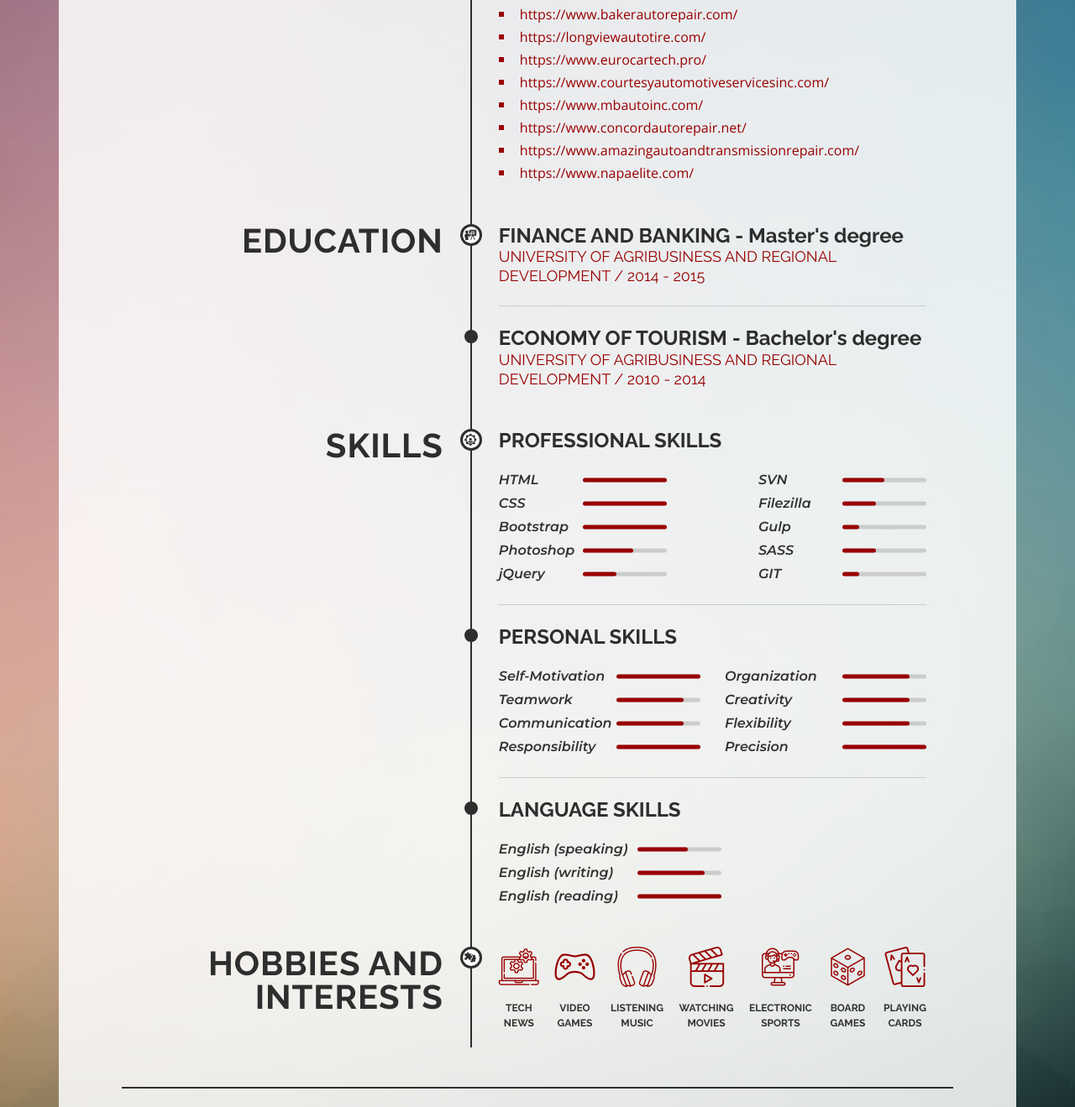
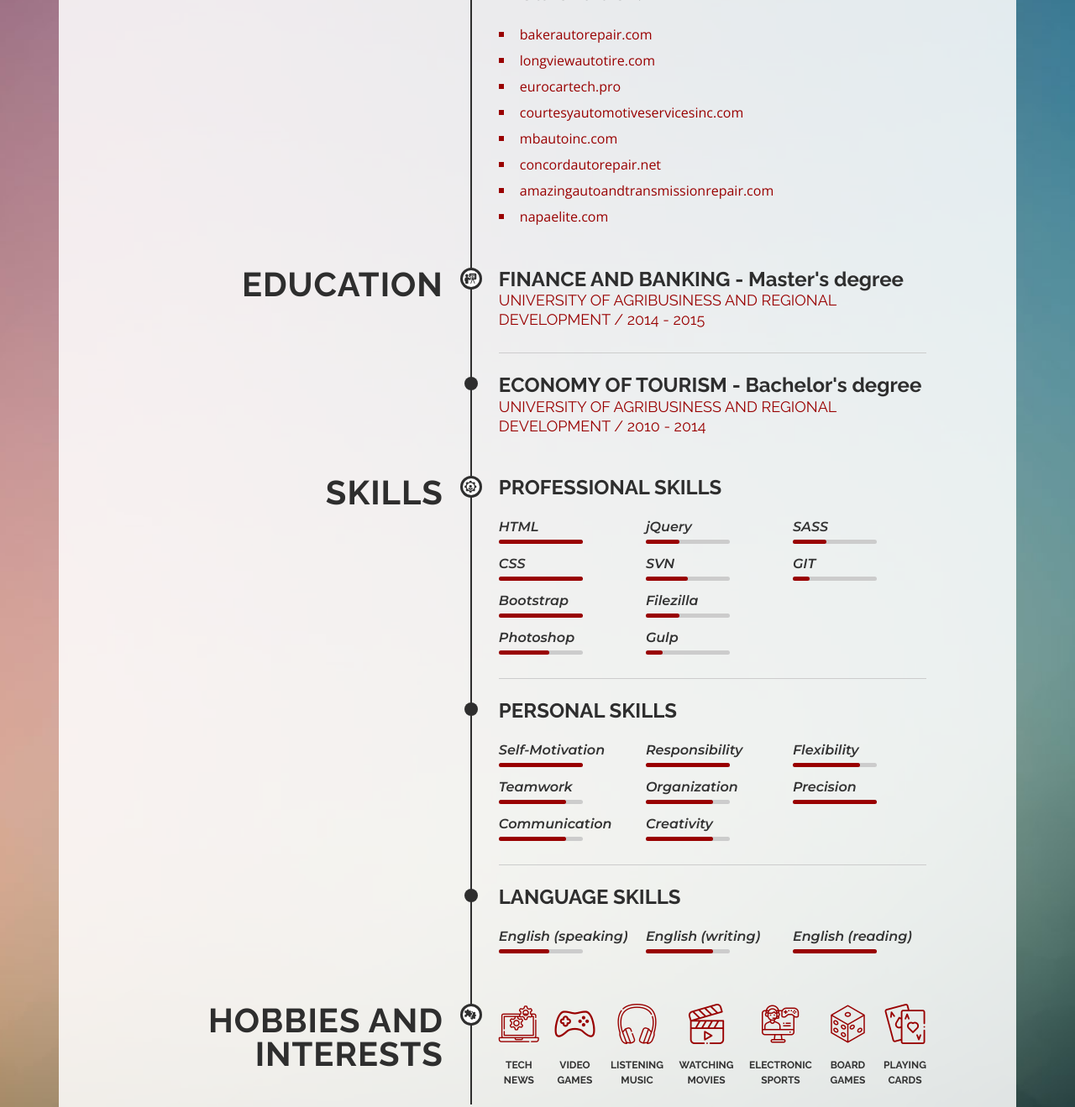
Before and after one commit to martink1990/martins-resume, a website: page dev/index.html in a window 1280 px wide. Shown: the part 1242-2561 px from the top of the page at 84% size. Drawn offline with nearby package versions, Linux system fonts and the light colour scheme; files whose address does not match are found by name.

Commit message:
redesign portfolio and skills sections

```diff
--- a/dev/index.html
+++ b/dev/index.html
@@ -113,44 +113,44 @@
                                 <ul class="portfolio-list">
                                     <li>
                                         <a href="https://www.bakerautorepair.com/" title="Visit page" target="_blank">
-                                            https://www.bakerautorepair.com/
+                                            bakerautorepair.com
                                         </a>
                                     </li>
                                     <li>
                                         <a href="https://longviewautotire.com/" title="Visit page" target="_blank">
-                                            https://longviewautotire.com/
+                                            longviewautotire.com
                                         </a>
                                     </li>
                                     <li>
                                         <a href="https://www.eurocartech.pro/" title="Visit page" target="_blank">
-                                            https://www.eurocartech.pro/
+                                            eurocartech.pro
                                         </a>
                                     </li>
                                     <li>
                                         <a href="https://www.courtesyautomotiveservicesinc.com/" title="Visit page"
                                             target="_blank">
-                                            https://www.courtesyautomotiveservicesinc.com/
+                                            courtesyautomotiveservicesinc.com
                                         </a>
                                     </li>
                                     <li>
                                         <a href="https://www.mbautoinc.com/" title="Visit page" target="_blank">
-                                            https://www.mbautoinc.com/
+                                            mbautoinc.com
                                         </a>
                                     </li>
                                     <li>
                                         <a href="https://www.concordautorepair.net/" title="Visit page" target="_blank">
-                                            https://www.concordautorepair.net/
+                                            concordautorepair.net
                                         </a>
                                     </li>
                                     <li>
                                         <a href="https://www.amazingautoandtransmissionrepair.com/" title="Visit page"
                                             target="_blank">
-                                            https://www.amazingautoandtransmissionrepair.com/
+                                            amazingautoandtransmissionrepair.com
                                         </a>
                                     </li>
                                     <li>
                                         <a href="https://www.napaelite.com/" title="Visit page" target="_blank">
-                                            https://www.napaelite.com/
+                                            napaelite.com
                                         </a>
                                     </li>
                                 </ul>
@@ -193,15 +193,12 @@
                                 <!-- CV Professional skills box -->
                                 <div class="cv-main-mini-box">
                                     <h3>Professional Skills</h3>
-                                    <div class="skills-list-box">
                                     <ul class="skills-list pro-skills-list">
                                         <li><strong class="trigger-bar bar-100">HTML</strong></li>
                                         <li><strong class="trigger-bar bar-100">CSS</strong></li>
                                         <li><strong class="trigger-bar bar-100">Bootstrap</strong></li>
                                         <li><strong class="trigger-bar bar-60">Photoshop</strong></li>
                                         <li><strong class="trigger-bar bar-40">jQuery</strong></li>
-                                        </ul>
-                                        <ul class="skills-list pro-skills-list">
                                         <li><strong class="trigger-bar bar-50">SVN</strong></li>
                                         <li><strong class="trigger-bar bar-40">Filezilla</strong></li>
                                         <li><strong class="trigger-bar bar-20">Gulp</strong></li>
@@ -209,35 +206,28 @@
                                         <li><strong class="trigger-bar bar-20">GIT</strong></li>
                                     </ul>
                                 </div>
-                                </div>
                                 <!-- CV Personal skills box -->
                                 <div class="cv-main-mini-box">
                                     <h3 class="has-point">Personal Skills</h3>
-                                    <div class="skills-list-box">
                                     <ul class="skills-list personal-skills-list">
                                         <li><strong class="trigger-bar bar-100">Self-Motivation</strong></li>
                                         <li><strong class="trigger-bar bar-80">Teamwork</strong></li>
                                         <li><strong class="trigger-bar bar-80">Communication</strong></li>
                                         <li><strong class="trigger-bar bar-100">Responsibility</strong></li>
-                                        </ul>
-                                        <ul class="skills-list personal-skills-list">
                                         <li><strong class="trigger-bar bar-80">Organization</strong></li>
                                         <li><strong class="trigger-bar bar-80">Creativity</strong></li>
                                         <li><strong class="trigger-bar bar-80">Flexibility</strong></li>
                                         <li><strong class="trigger-bar bar-100">Precision</strong></li>
                                     </ul>
                                 </div>
-                                </div>
                                 <!-- CV Language skills box -->
                                 <div class="cv-main-mini-box">
                                     <h3 class="has-point">Language Skills</h3>
-                                    <div class="skills-list-box">
                                     <ul class="skills-list language-skills-list">
                                         <li><strong class="trigger-bar bar-60">English (speaking)</strong></li>
                                         <li><strong class="trigger-bar bar-80">English (writing)</strong></li>
                                         <li><strong class="trigger-bar bar-100">English (reading)</strong></li>
                                     </ul>
-                                    </div>
                                 </div>
                             </div>
                         </section>
--- a/dev/scss/main.scss
+++ b/dev/scss/main.scss
@@ -484,6 +484,10 @@ footer {
 
     .job-description-list {
         list-style-type: circle;
+
+        li+li {
+            margin-top: 0.25rem;
+        }
     }
 
     .portfolio-list {
@@ -495,6 +499,10 @@ footer {
 
         li::marker {
             color: $secondary-color;
+        }
+
+        li+li {
+            margin-top: 0.25rem;
         }
 
         a {
@@ -522,9 +530,7 @@ footer {
                 opacity: 1;
             }
 
-            @media screen and (max-width: 480px) {
-                font-size: 0.875rem;
-
+            @media screen and (max-width: 374px) {
                 &::after {
                     right: 0;
                 }
@@ -534,11 +540,15 @@ footer {
                     right: -1.5rem;
                 }
             }
+
+            @media (min-width: 320px) and (max-width: 374px) {
+                font-size: calc(13px + (16 - 13) * ((100vw - 320px) / (374 - 320)));
+            }
         }
     }
 
     .cv-main-mini-box {
-        padding-bottom: 0.25rem;
+        padding-bottom: 0.5rem;
         border-bottom: 1px solid $bar-color;
 
         &+.cv-main-mini-box {
@@ -551,63 +561,43 @@ footer {
         }
     }
 
-    .skills-list-box {
-        display: flex;
-        flex-wrap: wrap;
-        justify-content: space-between;
-
-        @include md-max {
-            justify-content: start;
-        }
-
-        @include sm-min-max {
-            flex-wrap: nowrap;
-        }
-    }
-
     .skills-list {
+        column-count: 3;
         @include reset-list;
         font: italic 600 1rem/1.5 $special-font-stack;
 
-        @include md-max {
-            margin-right: 4rem;
+        @include xs-max {
+            column-count: 2;
         }
 
-        @include sm-max {
-            margin-right: 1rem;
-        }
-
-        @include xs-max {
-            flex: 0 0 100%;
-            max-width: 100%;
-            margin-right: 0;
-        }
-
-        li+li {
-            margin-top: 0.25rem;
+        li {
+            margin-bottom: 0.75rem;
         }
 
         strong {
             position: relative;
             display: inline-block;
+            min-width: 100px;
+            padding-bottom: 0.5rem;
             font: inherit;
 
             &::before,
             &::after {
                 content: '';
                 position: absolute;
-                top: 50%;
+                bottom: 0;
+                left: 0;
                 height: 5px;
                 border-radius: 10px;
-                transform: translateY(-50%);
             }
 
             &::before {
+                width: 100px;
                 background-color: $bar-color;
             }
 
             &::after {
-                width: auto;
+                width: 0;
                 background-color: $secondary-color;
                 transition: all 2s linear;
             }
@@ -615,95 +605,54 @@ footer {
 
         .bar-100.trigger-bar-animate {
             &::after {
-                right: 0;
+                width: 100px;
             }
         }
 
         .bar-80.trigger-bar-animate {
             &::after {
-                right: 20px;
+                width: 80px;
             }
         }
 
         .bar-60.trigger-bar-animate {
             &::after {
-                right: 40px;
+                width: 60px;
             }
         }
 
         .bar-50.trigger-bar-animate {
             &::after {
-                right: 50px;
+                width: 50px;
             }
         }
 
         .bar-40.trigger-bar-animate {
             &::after {
-                right: 60px;
+                width: 40px;
             }
         }
 
         .bar-20.trigger-bar-animate {
             &::after {
-                right: 80px;
-            }
-        }
-    }
-
-    .pro-skills-list {
-        strong {
-            min-width: 200px;
-
-            &::before,
-            &::after {
-                left: 100px;
-            }
-
-            &::before {
-                width: 100px;
-            }
-
-            &::after {
-                right: 100px;
+                width: 20px;
             }
         }
     }
 
     .personal-skills-list {
-        strong {
-            min-width: 240px;
-
-            &::before,
-            &::after {
-                left: 140px;
-            }
-
-            &::before {
-                width: 100px;
-            }
-
-            &::after {
-                right: 100px;
-            }
+        @media screen and (max-width: 359px) {
+            column-count: 1;
         }
     }
 
     .language-skills-list {
-        strong {
-            min-width: 265px;
+        @include lg-min-max {
+            column-count: 2;
+        }
 
-            &::before,
-            &::after {
-                left: 165px;
-            }
-
-            &::before {
-                width: 100px;
-            }
-
-            &::after {
-                right: 100px;
-            }
+        @media screen and (max-width: 399px) {
+            column-count: 1;
         }
     }
 
@@ -720,8 +669,8 @@ footer {
 
         @include xs-max {
             justify-content: flex-start;
-            margin-left: -1rem;
-            margin-right: -1rem;
+            margin-left: -0.5rem;
+            margin-right: -0.5rem;
         }
 
         .int {
@@ -736,10 +685,10 @@ footer {
             }
 
             @include xs-max {
-                min-width: 110px;
-                margin: 1rem 1rem 0 0;
-                padding-left: 1rem;
-                padding-right: 1rem;
+                min-width: 100px;
+                margin-top: 1rem;
+                padding-left: 0.5rem;
+                padding-right: 0.5rem;
             }
         }
 
```
Also changed, not shown: index.html (+1 -1 lines), dev/css/main.css, dist/css/main.css, dist/index.html, 1 other file. Lines whose indentation alone changed are shown as unchanged.
